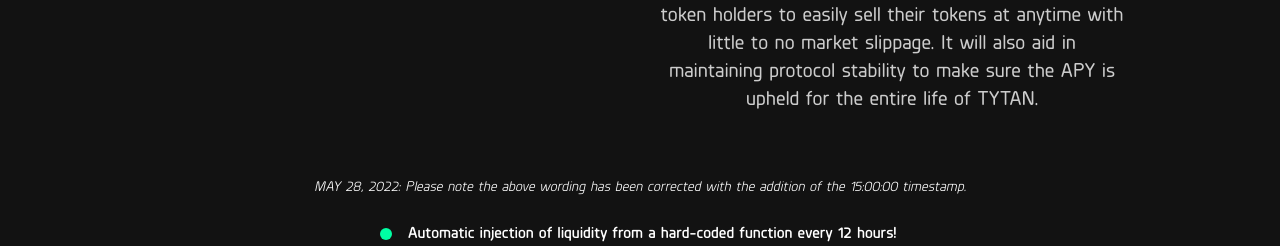
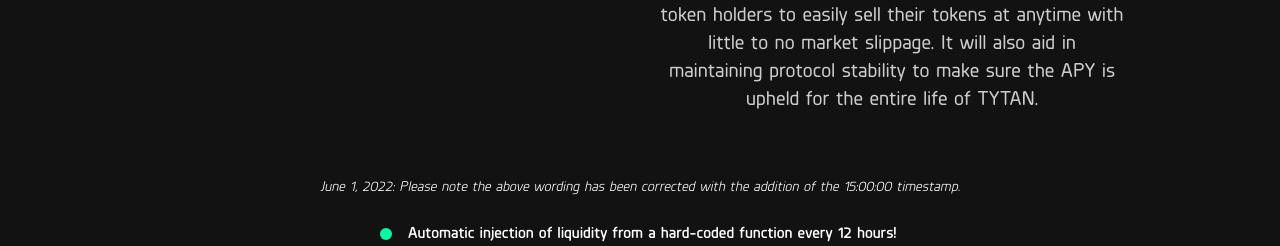
Before and after one commit to Tytan-Finance/Tytan-Landing, a Next.js app: page / in a window 1280 px wide. Shown: the part 5610-5856 px from the top of the page. Built offline with nearby package versions, Linux system fonts and the light colour scheme; a web font is replaced by a local one.

Commit message:
Update TytanAutoLiquiditySection.tsx

```diff
--- a/components/HomePage/TytanAutoLiquiditySection.tsx
+++ b/components/HomePage/TytanAutoLiquiditySection.tsx
@@ -75,7 +75,7 @@
                 <Fade triggerOnce direction={'up'} cascade={true}>
 
                     <p className={`text-sm font-Planer-Italic text-accent text-center pt-16`}>
-                        MAY 28, 2022: Please note the above wording has been corrected with the addition of the 15:00:00
+                        June 1, 2022: Please note the above wording has been corrected with the addition of the 15:00:00
                         timestamp.
                     </p>
 
```
